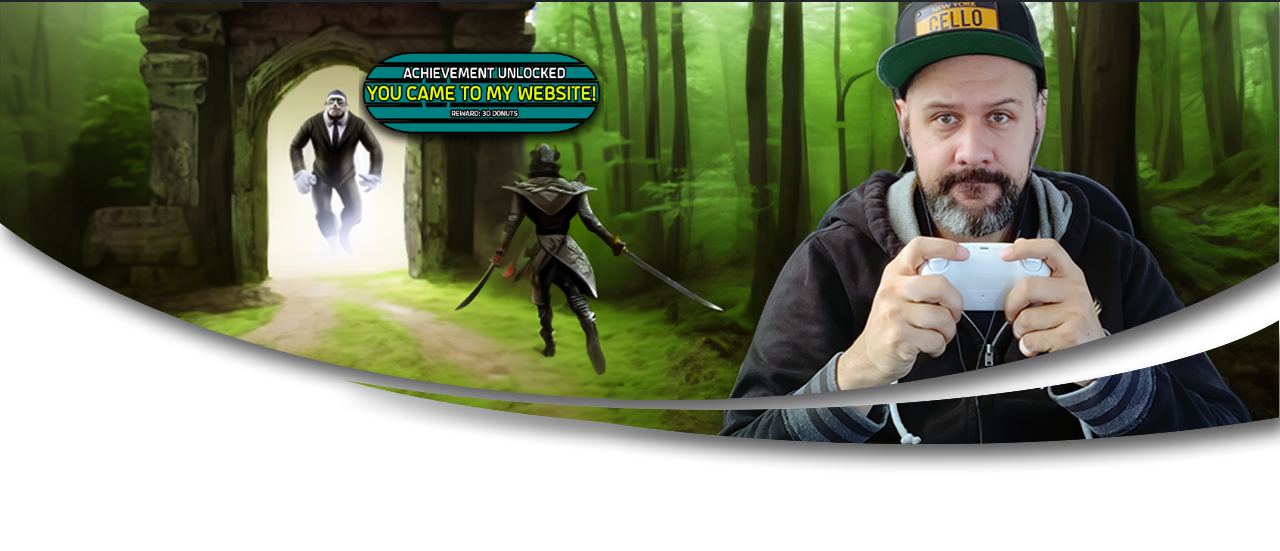
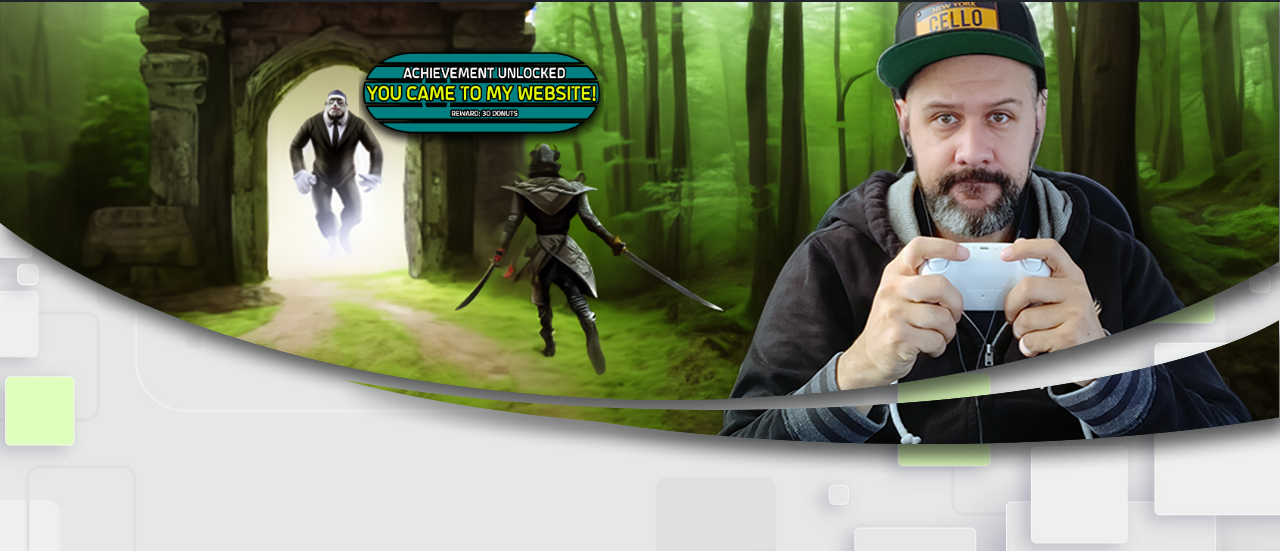
Before and after one commit to Cellohh/game-dev, a plain HTML site: page index.html in a window 1280 px wide. Shown: the part 60-611 px from the top of the page. Drawn offline with nearby package versions, Linux system fonts and the light colour scheme.

Commit message:
Update styles.css
gpt helped

```diff
--- a/css/styles.css
+++ b/css/styles.css
@@ -26,7 +26,7 @@ body {
   }
 
   .background-section {
-    background-image: url(media/blocks.jpg); /* Your background image URL */
+    background-image: url(../media/blocks.jpg); /* Your background image URL */
     background-size: cover;
     background-position: center;
 }
```
